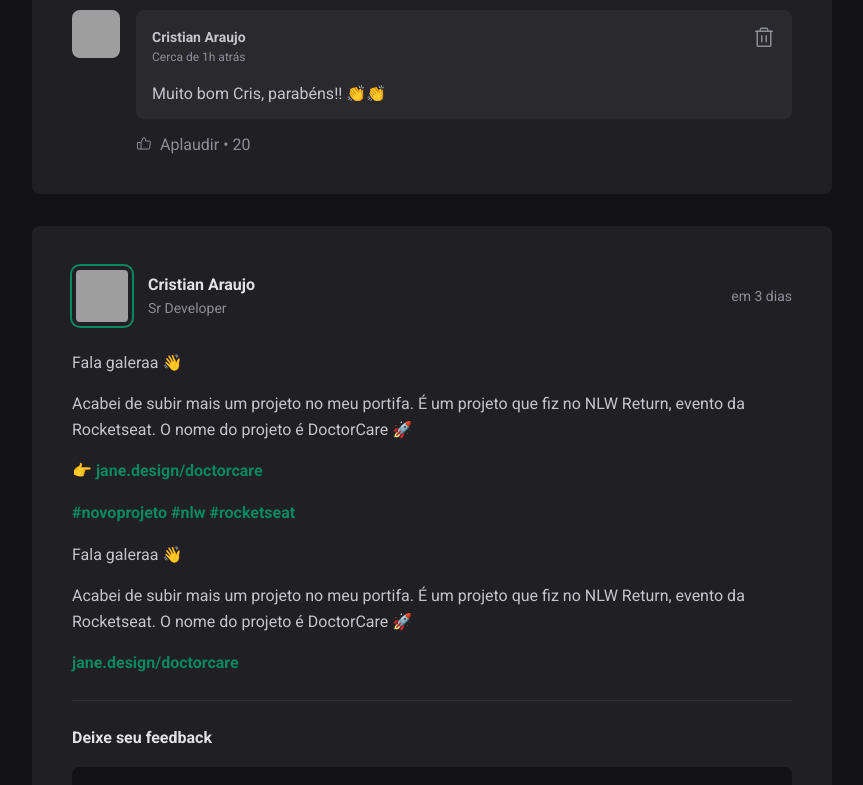
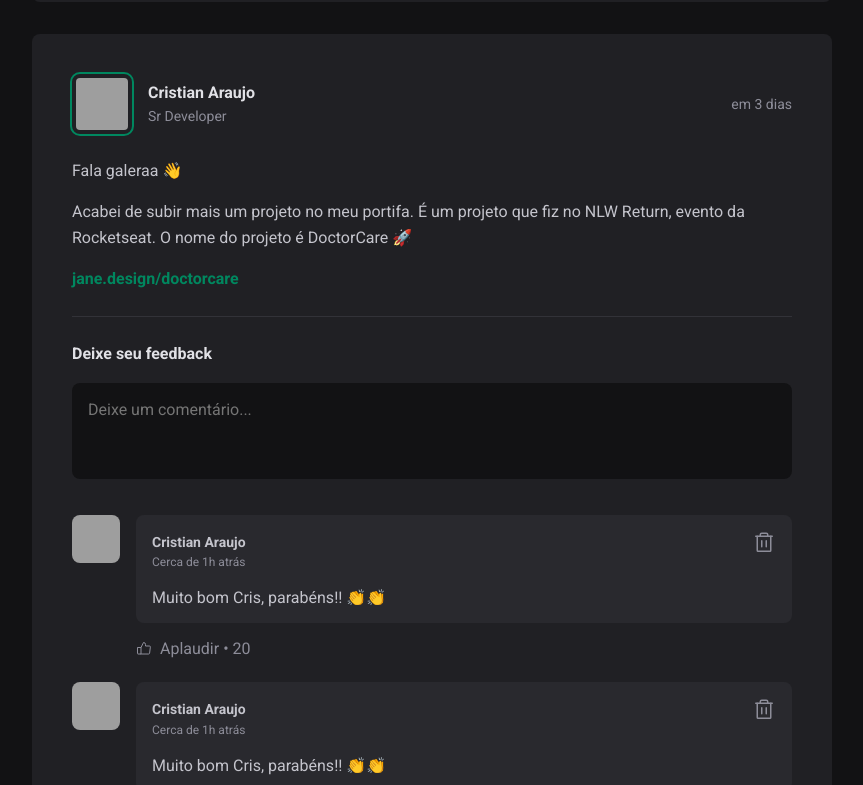
Before and after one commit to araujocristian/01-fundamentos-reactjs, a React (Vite) app: page / in a window 1280 px wide. Shown: the part 1102-1887 px from the top of the page, without its empty margins (352-1215 px from the left). Built offline with nearby package versions, Linux system fonts and the light colour scheme; grey boxes are pictures that could not be loaded.

Commit message:
fix: Remove old code

```diff
--- a/src/components/Post.jsx
+++ b/src/components/Post.jsx
@@ -37,20 +37,6 @@ export function Post({ author, publishedAt, content }) {
       </header>
 
       <div className={styles.content}>
-        <p>Fala galeraa 👋</p>
-        <p>
-          Acabei de subir mais um projeto no meu portifa. É um projeto que fiz
-          no NLW Return, evento da Rocketseat. O nome do projeto é DoctorCare 🚀
-        </p>
-        <p>
-          👉<a href="#"> jane.design/doctorcare</a>
-        </p>
-        <p>
-          <a href="#">#novoprojeto </a>
-          <a href="#">#nlw </a>
-          <a href="#">#rocketseat</a>
-        </p>
-
         {content.map((line) => {
           if (line.type === "paragraph") {
             return <p>{line.content}</p>;
```
